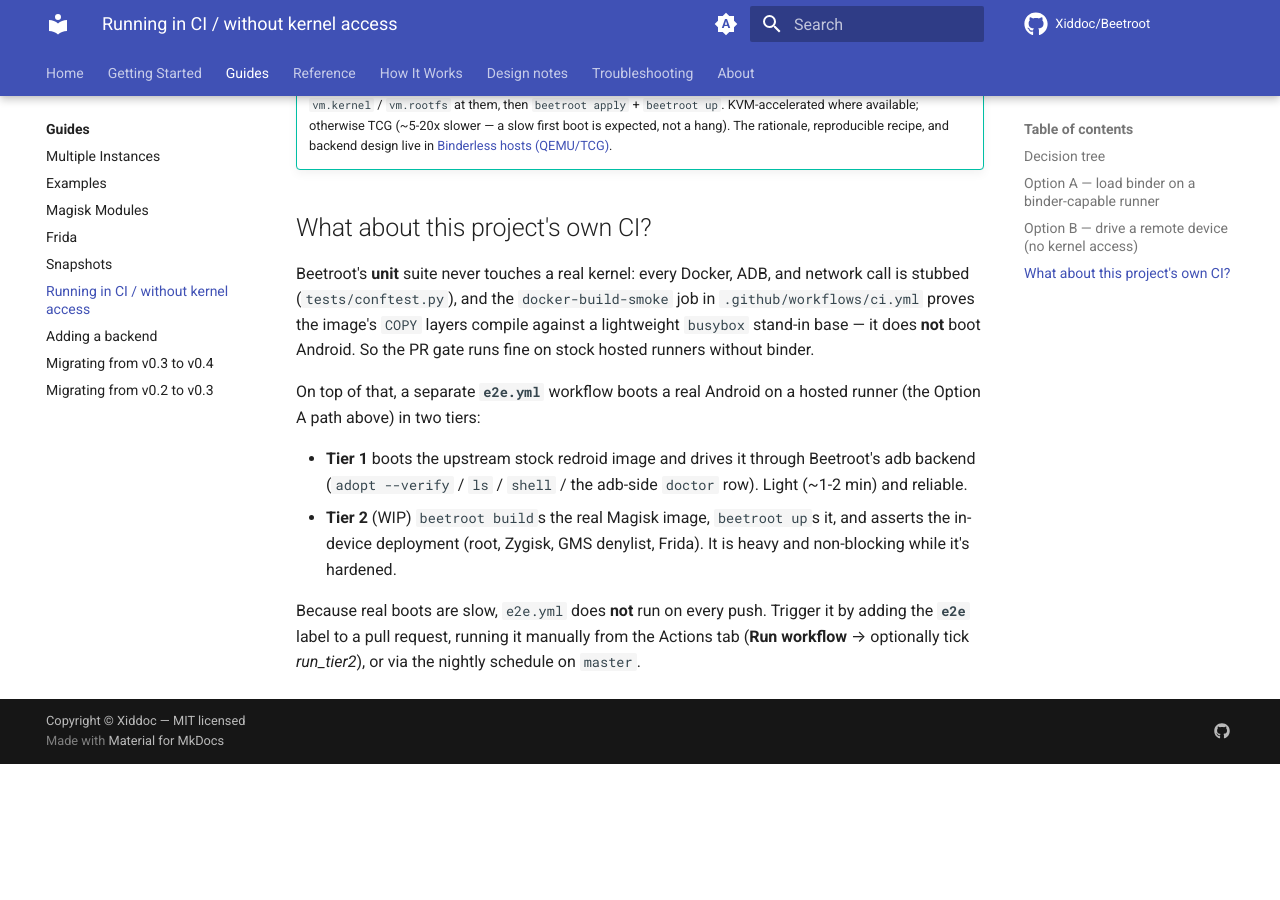
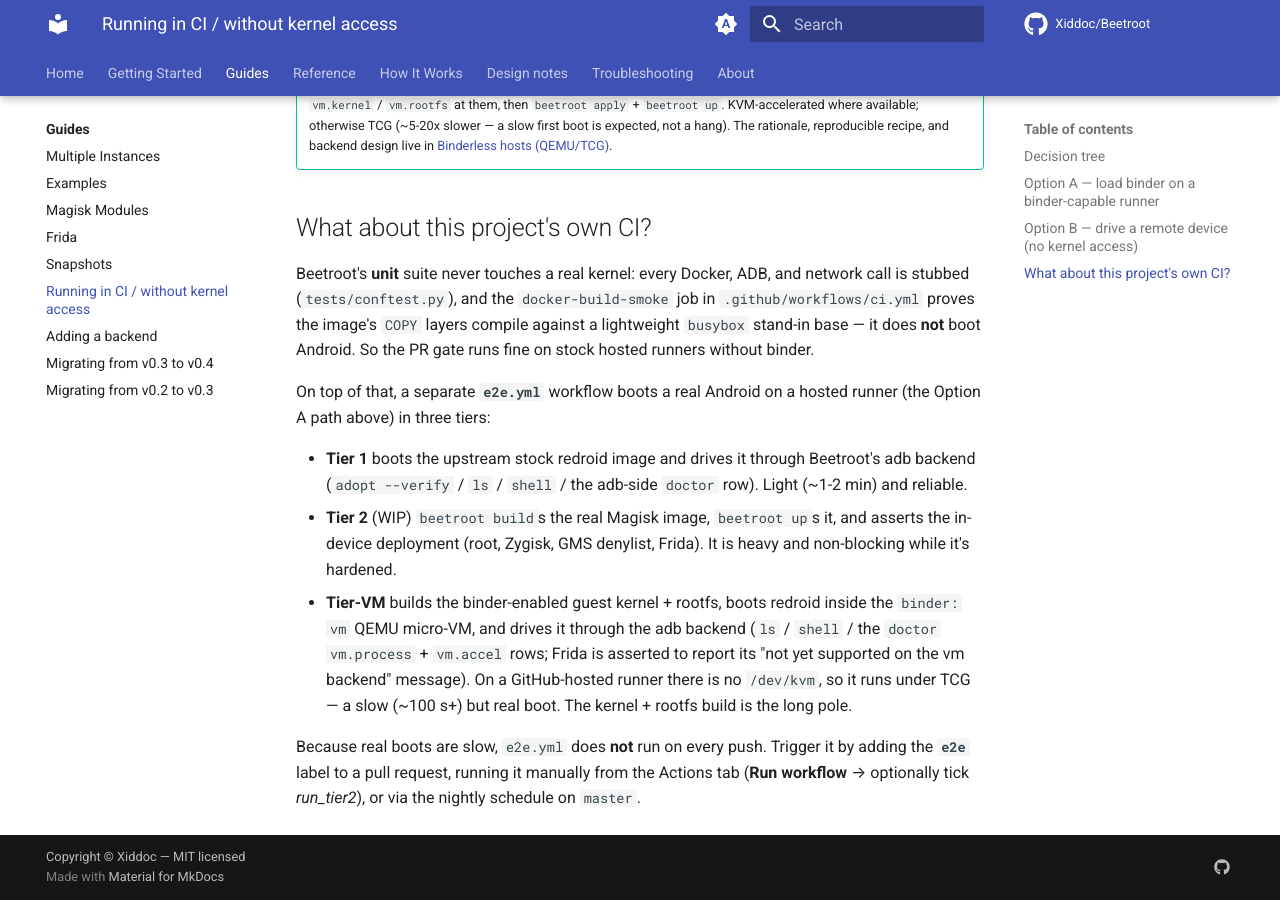
Before and after one commit to Xiddoc/Beetroot, an MkDocs documentation site: the page built from docs/guides/running-in-ci.md, in a window 1280 px wide and 900 px high, scrolled down 2114 px. Built offline with MkDocs 1.6.1 and Material for MkDocs 9.7.7, drawn with Linux system fonts in a browser that asks for light colours; comment, search, counter and statistics services are not loaded; before the commit the page ends 2878 px from its top, so only the background shows below that.

Commit message:
ci(e2e): add binder:vm QEMU micro-VM boot tier (#48) (#60)
Add a `tier-vm-qemu` job to `e2e.yml` that boots the real `binder: vm`
QEMU micro-VM backend end-to-end — until now the vm path was covered only
by the mocked unit suite. The job builds the binder-enabled guest kernel
(pinned 6.12.9, merged with docker/vm/kernel.config) and asserts
CONFIG_ANDROID_BINDER_IPC=y, assembles the rootfs via
docker/vm/build-rootfs.sh, then `create` + `binder: vm` + `apply` + `up`
and waits for sys.boot_completed.

It drives the guest through the adb backend and asserts: `beetroot ls
--json` availability, `beetroot shell getprop`, the doctor `vm.process` /
`vm.accel` rows, and that `beetroot frida` reports its "not yet supported
on the vm backend" message (the guest is --network none).

Gated like Tier 1 (schedule / workflow_dispatch / PR `e2e` label). Hosted
runners have no /dev/kvm, so it runs under TCG (~100s+ boot, not a hang).

Docs: running-in-ci.md (now three tiers), the e2e.yml header comment, the
CLAUDE.md line that said no vm tier existed, and a CHANGELOG entry.

Co-authored-by: Claude <noreply@anthropic.com>

```diff
--- a/docs/guides/running-in-ci.md
+++ b/docs/guides/running-in-ci.md
@@ -117,7 +117,7 @@ against a lightweight `busybox` stand-in base — it does **not** boot Android.
 So the PR gate runs fine on stock hosted runners without binder.
 
 On top of that, a separate **`e2e.yml`** workflow boots a real Android on a
-hosted runner (the Option A path above) in two tiers:
+hosted runner (the Option A path above) in three tiers:
 
 * **Tier 1** boots the upstream stock redroid image and drives it through
   Beetroot's adb backend (`adopt --verify` / `ls` / `shell` / the adb-side
@@ -125,6 +125,12 @@ hosted runner (the Option A path above) in two tiers:
 * **Tier 2** (WIP) `beetroot build`s the real Magisk image, `beetroot up`s it,
   and asserts the in-device deployment (root, Zygisk, GMS denylist, Frida). It
   is heavy and non-blocking while it's hardened.
+* **Tier-VM** builds the binder-enabled guest kernel + rootfs, boots redroid
+  inside the `binder: vm` QEMU micro-VM, and drives it through the adb backend
+  (`ls` / `shell` / the `doctor` `vm.process` + `vm.accel` rows; Frida is
+  asserted to report its "not yet supported on the vm backend" message). On a
+  GitHub-hosted runner there is no `/dev/kvm`, so it runs under TCG — a slow
+  (~100 s+) but real boot. The kernel + rootfs build is the long pole.
 
 Because real boots are slow, `e2e.yml` does **not** run on every push. Trigger
 it by adding the **`e2e`** label to a pull request, running it manually from
```
Also changed, not shown: CHANGELOG.md (+15 -0 lines), CLAUDE.md (+1 -1 lines), 1 other file.
